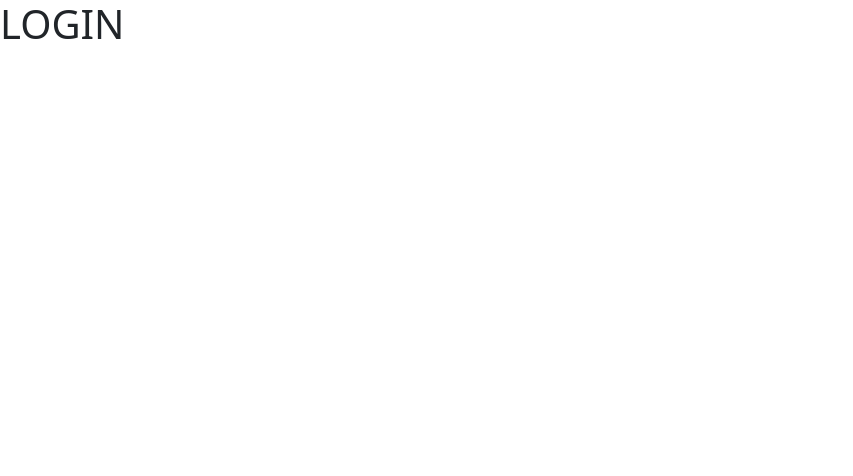
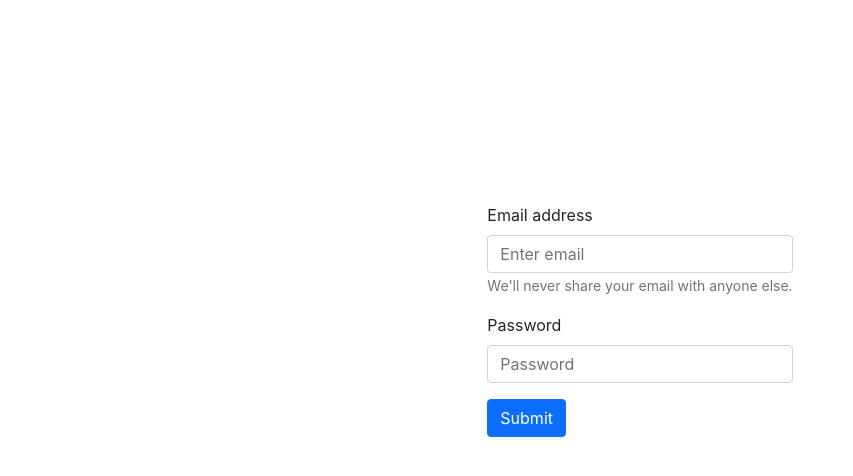
Before and after one commit to ros-a/LRSS-patient-booking-system, a React (Create React App) app in the folder client/: page / in a window 1280 px wide. Shown: the top 476 px of the page, without its empty margins (0-853 px from the left). Built offline with nearby package versions, Linux system fonts and the light colour scheme.

Commit message:
created login page skeleton

```diff
--- a/client/public/index.html
+++ b/client/public/index.html
@@ -3,6 +3,12 @@
   <head>
     <meta charset="utf-8" />
     <link rel="icon" href="%PUBLIC_URL%/favicon.ico" />
+    <link
+            rel="stylesheet"
+            href="https://cdn.jsdelivr.net/npm/bootstrap@5.1.1/dist/css/bootstrap.min.css"
+            integrity="sha384-F3w7mX95PdgyTmZZMECAngseQB83DfGTowi0iMjiWaeVhAn4FJkqJByhZMI3AhiU"
+            crossorigin="anonymous"
+    />
     <meta name="viewport" content="width=device-width, initial-scale=1" />
     <meta name="theme-color" content="#000000" />
     <meta
--- /dev/null
+++ b/client/src/Components/LoginPage/LoginPage.css
@@ -0,0 +1,6 @@
+.loginContainer {
+    display: flex;
+    justify-content: center;
+    align-items: center;
+    height: 50vw;
+}
--- a/client/src/Components/LoginPage/LoginPage.js
+++ b/client/src/Components/LoginPage/LoginPage.js
@@ -1,8 +1,29 @@
 import React from "react";
+import Form from 'react-bootstrap/Form'
+import Button from 'react-bootstrap/Button'
+import './LoginPage.css'
 
 const LoginPage = () => {
     return (
-        <h1>LOGIN</h1>
+        <div className="loginContainer">
+            <Form>
+                <Form.Group className="mb-3" controlId="formBasicEmail">
+                    <Form.Label>Email address</Form.Label>
+                    <Form.Control type="email" placeholder="Enter email" />
+                    <Form.Text className="text-muted">
+                        We'll never share your email with anyone else.
+                    </Form.Text>
+                </Form.Group>
+
+                <Form.Group className="mb-3" controlId="formBasicPassword">
+                    <Form.Label>Password</Form.Label>
+                    <Form.Control type="password" placeholder="Password" />
+                </Form.Group>
+                <Button variant="primary" type="submit">
+                    Submit
+                </Button>
+            </Form>
+        </div>
     )
 }
 
--- a/client/src/index.js
+++ b/client/src/index.js
@@ -3,7 +3,7 @@
 import './index.css';
 import App from './App';
 import reportWebVitals from './reportWebVitals';
-import 'bootstrap/dist/css/bootstrap.min.css';
+
 
 ReactDOM.render(
   <React.StrictMode>
@@ -12,7 +12,4 @@
   document.getElementById('root')
 );
 
-// If you want to start measuring performance in your app, pass a function
-// to log results (for example: reportWebVitals(console.log))
-// or send to an analytics endpoint. Learn more: https://bit.ly/CRA-vitals
 reportWebVitals();
```
